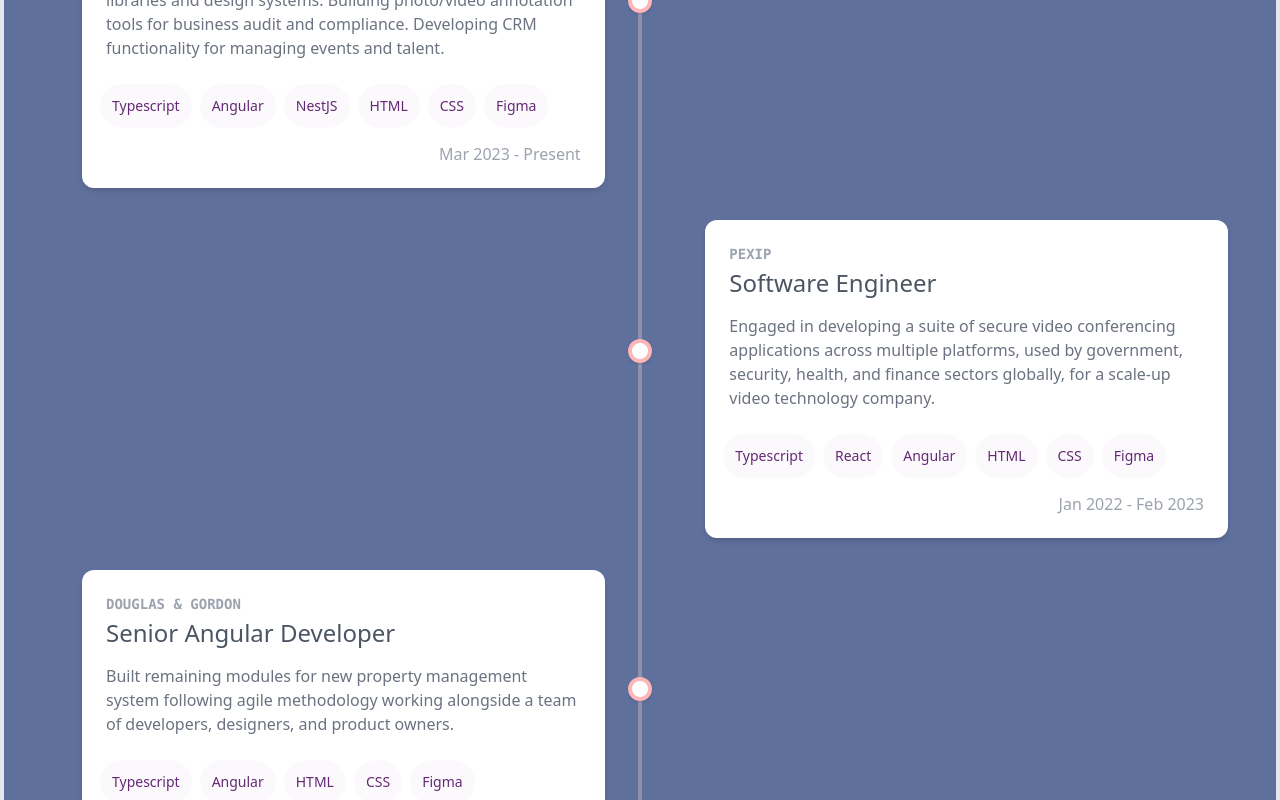
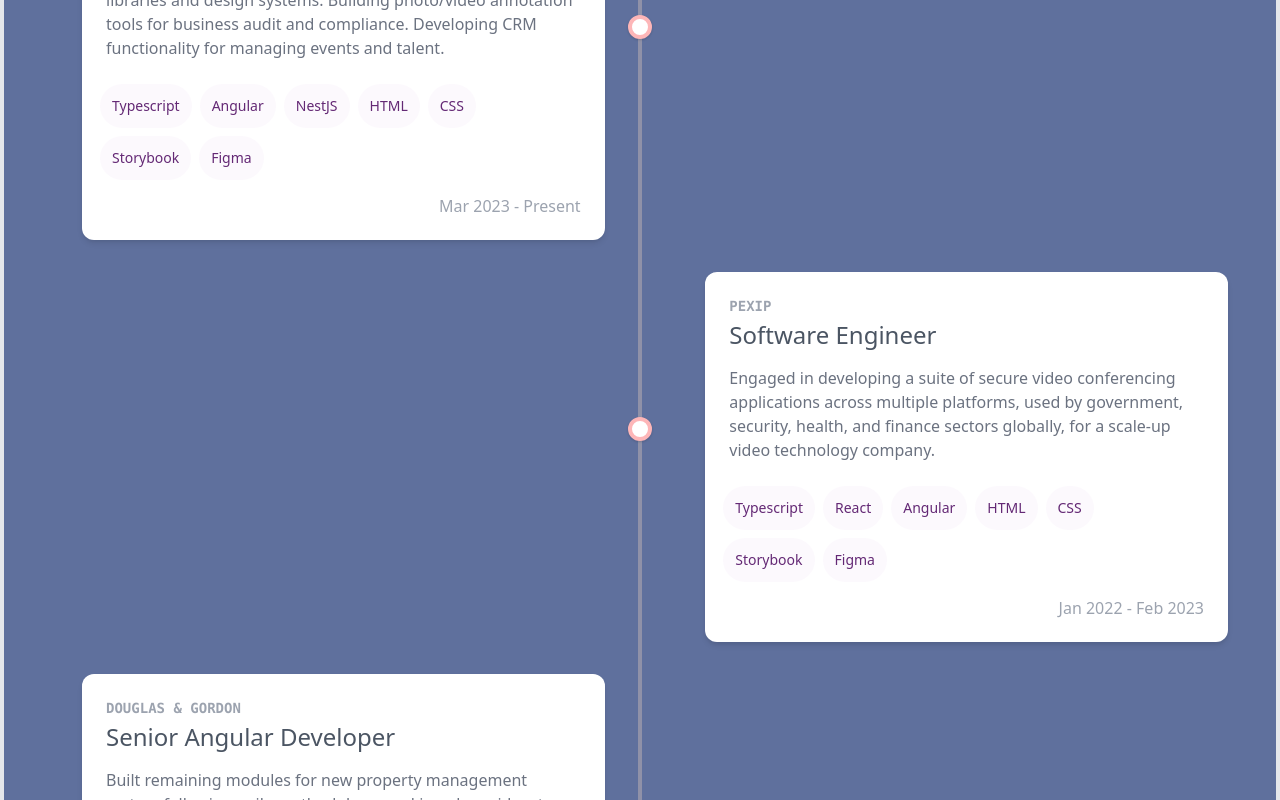
Before and after one commit to beazergood/db-portfolio, a Next.js app: page / in a window 1280 px wide. Shown: the part 1760-2560 px from the top of the page. Built offline with nearby package versions, Linux system fonts and the light colour scheme; a web font is replaced by a local one.

Commit message:
fix: typos

```diff
--- a/src/components/portfolio/Contact/index.tsx
+++ b/src/components/portfolio/Contact/index.tsx
@@ -10,7 +10,7 @@
       <div className="w-full border- mt-44 mx-auto px-10  border-grey-200 relative">
         <motion.div className="mt-10 container relative ">
           <h1 className="text-2xl text-mintee payton-one py-10">
-            Available for contract hire from September 2023
+            Available for contract hire from August 2023
           </h1>
           <h1 className="text-xl text-true-blue payton-one text-left pb-8 ">
             ways to get in touch
--- a/src/experience.data.tsx
+++ b/src/experience.data.tsx
@@ -2,7 +2,15 @@
   {
     company: "The Premier League",
     role: "Systems Engineer",
-    pills: ["Typescript", "Angular", "NestJS", "HTML", "CSS", "Figma"],
+    pills: [
+      "Typescript",
+      "Angular",
+      "NestJS",
+      "HTML",
+      "CSS",
+      "Storybook",
+      "Figma",
+    ],
     dates: "Mar 2023 - Present",
     img: "",
     side: "left",
@@ -12,7 +20,15 @@
   {
     company: "Pexip",
     role: "Software Engineer",
-    pills: ["Typescript", "React", "Angular", "HTML", "CSS", "Figma"],
+    pills: [
+      "Typescript",
+      "React",
+      "Angular",
+      "HTML",
+      "CSS",
+      "Storybook",
+      "Figma",
+    ],
     dates: "Jan 2022 - Feb 2023",
     img: "",
     side: "right",
@@ -22,7 +38,7 @@
   {
     company: "Douglas & Gordon",
     role: "Senior Angular Developer",
-    pills: ["Typescript", "Angular", "HTML", "CSS", "Figma"],
+    pills: ["Typescript", "Angular", "HTML", "CSS", "Storybook", "Figma"],
     dates: "Sep 2021 - Dec 2021",
     img: "",
     side: "left",
@@ -60,13 +76,13 @@
       "Responsible for designing & developing marketing websites and associated assets for SaaS products",
   },
   {
-    company: "Side Prohect Company",
+    company: "Side Project Company",
     role: "Graphic & Web Designer",
     pills: ["HTML", "CSS", "jquery", "Illustrator", "Photoshop"],
     dates: "Sep 2009 - Aug 2011",
     img: "",
     side: "right",
     description:
-      "Working on niche projects for small businesses across the US."
+      "Working on niche projects for small businesses across the US.",
   },
 ];
```
